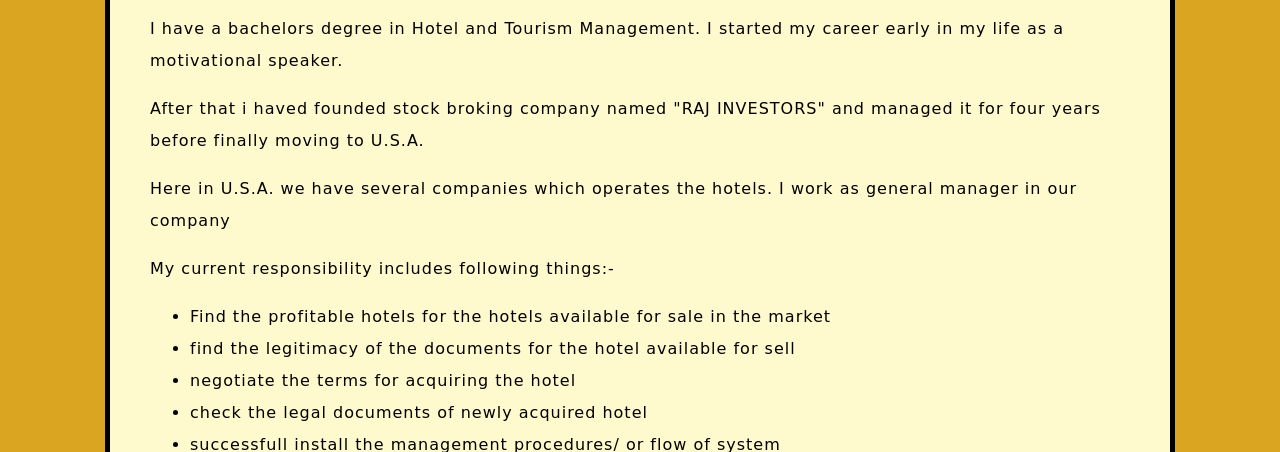
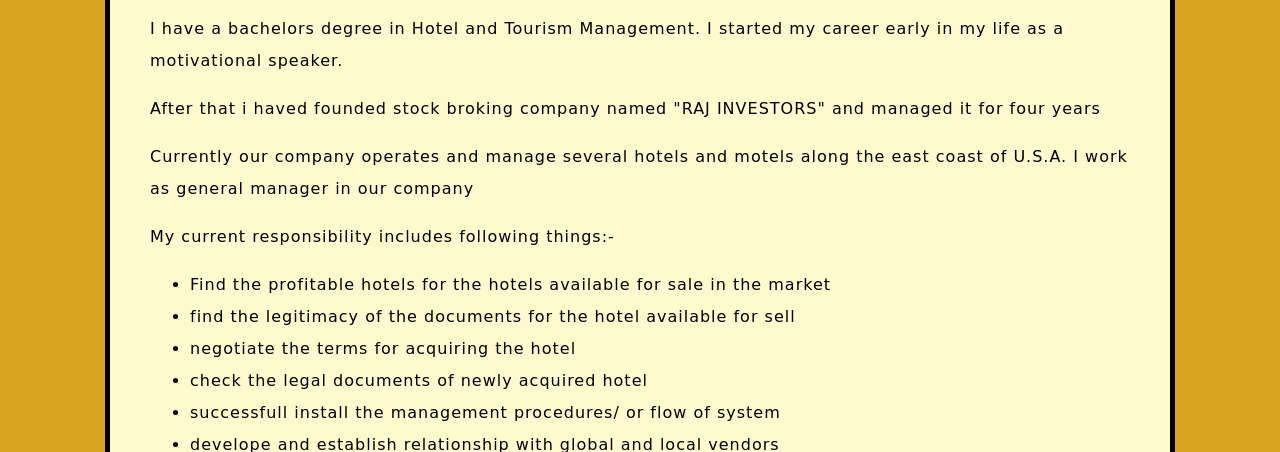
Before and after one commit to neilshah101/github.io, a plain HTML site: page index.html in a window 1280 px wide. Shown: the part 648-1100 px from the top of the page. Drawn offline with Linux system fonts and the light colour scheme.

Commit message:
Update index.html

```diff
--- a/index.html
+++ b/index.html
@@ -14,8 +14,8 @@
 
     <P> Hello my name is Neil Shah . I am currnetly 31 years old. I was born in India and completed the education in India. I am married and have 2 kids.</p>
     <p> I have a bachelors degree in Hotel and Tourism Management. I started my career early in my life as a motivational speaker.</p>
-    <p> After that i haved founded stock broking company named "RAJ INVESTORS" and managed it for four years before finally moving to U.S.A.</p>
-    <P> Here in U.S.A. we have several companies which operates the hotels. I work as general manager in our company</P>
+    <p> After that i haved founded stock broking company named "RAJ INVESTORS" and managed it for four years </p>
+    <P> Currently our company  operates and manage several  hotels and motels along the east coast of U.S.A. I work as general manager in our company</P>
     <p> My current responsibility includes following things:-<p>
 
 
```
